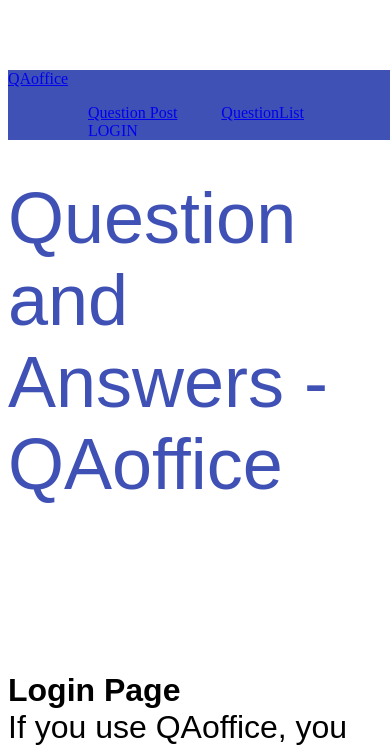
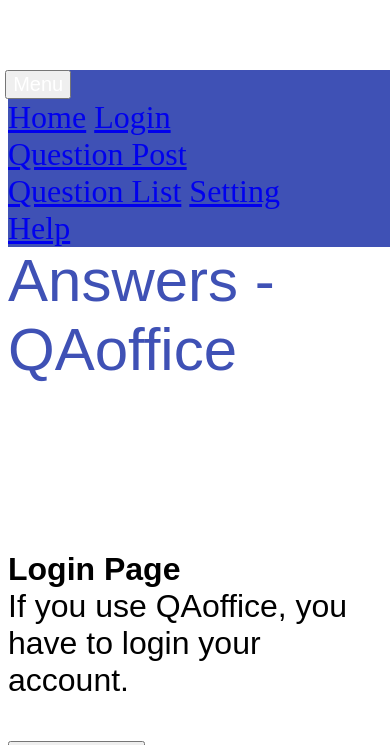
Before and after one commit to webdbhosei/QAoffice, a Django app: page / in a window 390 px wide. Shown: the top 745 px of the page. Run offline with Django 3.2, Linux system fonts and the light colour scheme; some libraries are stand-ins or nearby versions.

Commit message:
Menuボタンの追加

```diff
--- a/templates/base.html
+++ b/templates/base.html
@@ -29,6 +29,7 @@
                 font-weight: normal;
                 color: #3F51B5;
             }
+
             .container a{
                 color: #3F51B5;
             }
@@ -42,25 +43,24 @@
             }
             .header{
                 color:white;
-                /*padding-top: 60px;
-                box-shadow: 0 4px 6px 0 rgba(0, 0, 0, .3); */
                 position:fixed;
                 text-decoration: none;
+                z-index:10 ;
             }
-
             .header .icon{
             }
-
             .header .icon:hover{
                 color:rgb(20, 28, 73) ;
                 text-decoration: none;
             }
-
             .header .list {
                 margin-top: 5px;
                 margin-left: 40px;
+                @media(max-width: 480px;){
+                    display: none;
+                    color:rgb(0,0,0)
+                }
             }
-
             .header .list:hover{
                 color:rgb(20, 28, 73) ;
                 text-decoration: none;
@@ -92,7 +92,6 @@
             .bg-primary:hover{
                 background-color:#3F51B5 !important;
             }
-
             /*loginボダンのcolorを変更*/
             .container button {
                 color:#3F51B5 !important;
@@ -100,6 +99,39 @@
             /*loginボタンのsizeを変更*/
             .container .btn-login{
                 padding:10px 50px;
+            }
+
+            /*menuIcon(896px以上は非表示)*/
+            .menu-icon{
+                display: none;
+                color: white;
+                font-size: 20px;
+            }
+            .menu-icon:focus{
+                color:rgb(20, 28, 73)!important;
+            }
+            .dropdown-menu{
+                font-size: 32px;
+            }
+            .header .btn-group{
+                display: none;
+                margin-right: 100px;
+            }
+            /*media-query*/
+            @media(max-width: 896px){
+                .container .topPageTitle{font-size:60px;}
+                .icon{
+                    display: none;
+                }
+                .header .login{
+                    display: none;
+                }
+                .header .list{
+                    display: none;
+                }
+                .header .btn-group{
+                    display: inline-block;
+                }
             }
             /*a.bg-primary:hover, a.bg-primary:focus,
             button.bg-primary:hover,
@@ -120,10 +152,25 @@
         {#---nav bar---#}
         <div class="header">
             <nav class="navbar  bg-primary fixed-top shadow ">
+                <div class="btn-group">
+                    <button type="button" class="menu-icon btn btn-secondary dropdown-toggle" data-toggle="dropdown" aria-haspopup="true" aria-expanded="false">
+                      Menu
+                    </button>
+                    <div class="dropdown-menu dropdown-menu-right" aria-labelledby="buttonMenu1">
+                      <a class="dropdown-item" href="{% url 'index' %}">Home</a>
+                      <a class="dropdown-item" href="#">Login</a>
+                      <a class="dropdown-item" href="{% url 'ky_0141_2' %}">Question Post</a>
+                      <a class="dropdown-item" href="#">Question List</a>
+                      <a class="dropdown-item" href="#">Setting</a>
+                      <a class="dropdown-item" href="#">Help</a>
+                    </div>
+                </div class="nav-list">
                     <a class="h2 icon" href="{% url 'index' %}" >QAoffice</a>
                     <ul class="nav nav-tabs">
                         <a class="h5 list" href="{% url 'ky_0141_2' %}" class="TopPageLink">Question Post</a>
                         <a class="h5 list" href="#" >QuestionList</a>
+                        <a class="h5 list" href="#">Setting</a>
+                        <a class="h5 list" href="#">Help</a>
                         <a class="h5 login" href="#" >LOGIN</a>
                     </ul>
             </nav>
```
